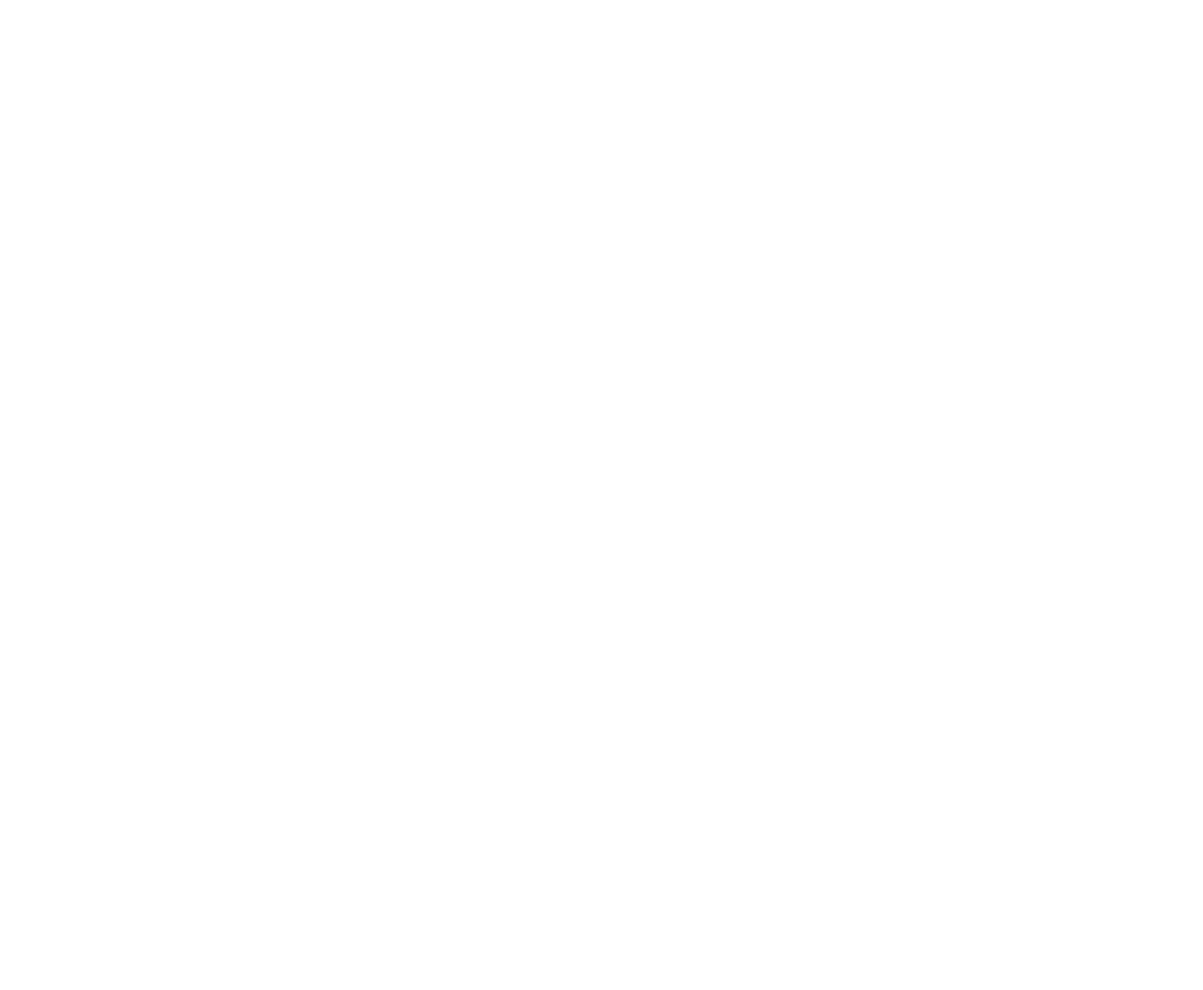
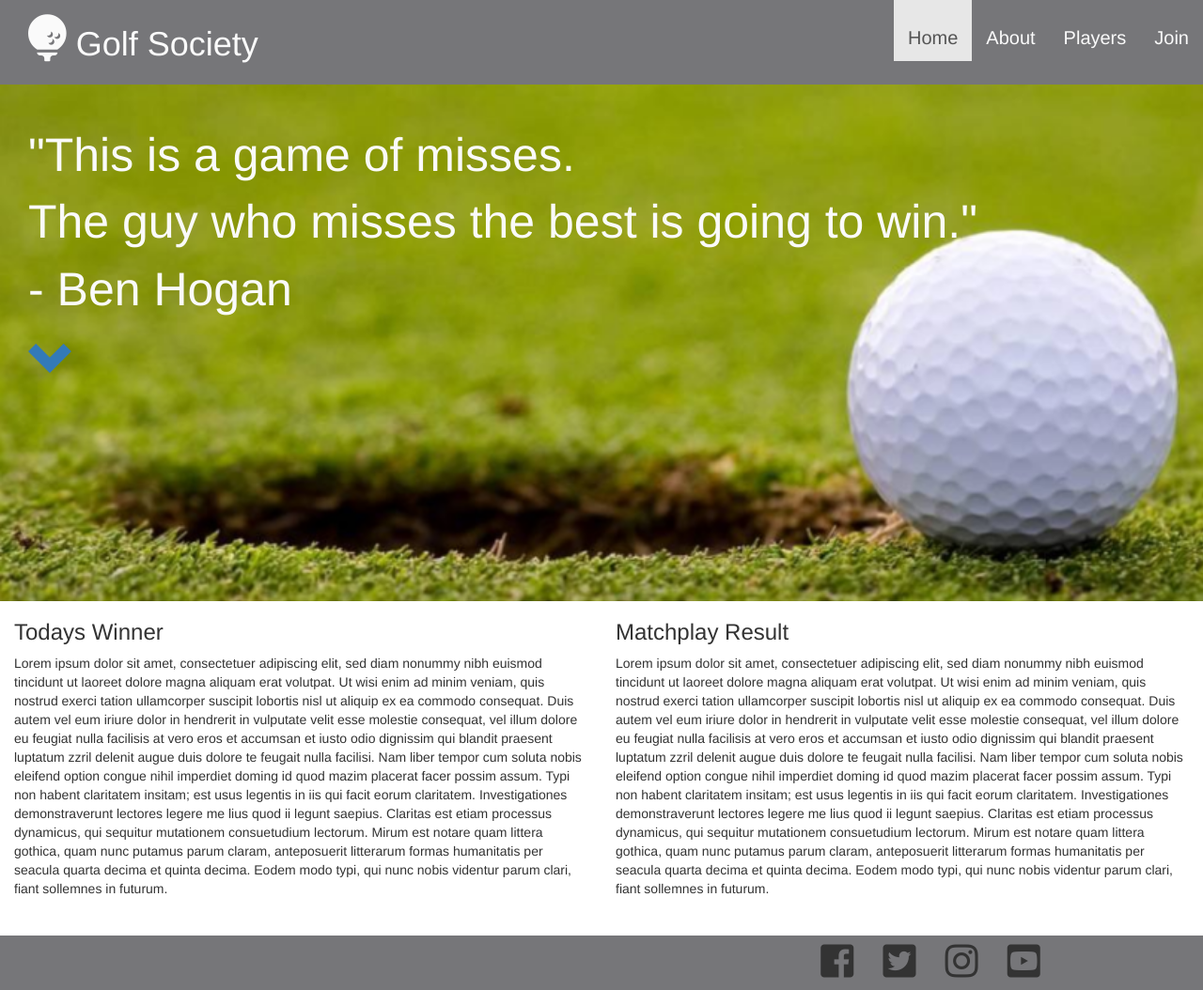
Before and after one commit to 4rc4ngel/golf_project, a plain HTML site: page index.html in a window 1280 px wide. Shown: the whole page at 94% size. Before the commit the page ends 800 px from the top, so only its background shows below. Drawn offline with nearby package versions, Linux system fonts and the light colour scheme; a web font is replaced by a local one.

Commit message:
layout and index complete

```diff
--- a/assets/css/styles.css
+++ b/assets/css/styles.css
@@ -0,0 +1,83 @@
+@import url('https://fonts.googleapis.com/css?family=Roboto:100,200,300,400,500,600,700,800|Patua+one:100,200,300,400,500,600,700');
+
+/*----------------------------------------------------------------------heading */
+
+/* -------------------------------------------------------------------- Golf Quote */
+
+.golf-quote{
+    font-size: 50px;
+    padding-left: 30px;
+    padding-top: 40px;
+    color: #fafafa;
+    background: url(/assets/imgs/background.jpg);
+    background-size: cover;
+    min-height: 550px;
+}
+
+.golf-quote p{
+    font-size: 50px;
+    /*padding-left: 30px;
+    padding-top: 40px;*/
+    color: #fafafa;
+}
+
+.golf-ball{
+    font-size: 50px;
+    padding-right: 10px;
+    color: #fafafa;
+}
+
+/*.arrow-style{
+    position: relative;
+    top: 150px;
+    left: 300px;
+    min-width: 50px;
+}*/
+
+/* -------------------------------------------------------------------- Nav Bar*/
+
+.navbar{
+    min-height: 90px;
+    background-color: #767679;
+    margin-bottom: 0;
+    border-radius: 0;
+}
+
+.navbar-default .navbar-nav li a {
+    color: #fafafa;
+    font-size: 20px;
+    padding-top: 30px;
+}
+
+.navbar-brand{
+    font-size: 36px;
+}
+
+.navbar-default{
+    border: none;
+}
+
+.navbar-default .navbar-brand{
+    color: #fafafa;
+}
+
+/* -------------------------------------------------------------------- footer*/
+
+.footer-bg-color{
+    background-color: #767679;
+}
+
+footer{
+    margin-top: 30px;
+}
+
+/* -------------------------------------------------------------------- Social Links*/
+
+
+.icons-style{
+    font-size: 40px;
+}
+
+.icons-style i{
+    padding-right: 20px;
+}
--- a/index.html
+++ b/index.html
@@ -2,20 +2,100 @@
 <html lang="en">
 <head>
     <link rel="stylesheet" href="https://maxcdn.bootstrapcdn.com/bootstrap/3.3.7/css/bootstrap.min.css" type="text/css" />
-    <link rel="stylesheet" href="https://maxcdn.bootstrapcdn.com/font-awesome/4.7.0/css/font-awesome.min.css" type="text/css" />
+    <link href="https://use.fontawesome.com/releases/v5.0.6/css/all.css" rel="stylesheet">
     <link rel="stylesheet" href="https://cdnjs.cloudflare.com/ajax/libs/hover.css/2.1.1/css/hover-min.css" type="text/css" />
     <link rel="stylesheet" href="/assets/css/styles.css" type="text/css" />
     <title></title>
 </head>
 <body>
     <header>
+       <nav class="container-fluid navbar navbar-default">
+               <div>
+                   <a class="navbar-brand" href="#"><i class="golf-ball fas fa-golf-ball"></i>Golf Society</a>
+               </div>
+               <ul class="nav navbar-nav navbar-right">
+                   <li class="active"><a href="#">Home</a></li>
+                   <li><a href="#">About</a></li>
+                   <li><a href="#">Players</a></li>
+                   <li><a href="#">Join</a></li>
+               </ul>
 
+       </nav>
     </header>
     <section>
+        <div class="container-fluid golf-quote">
+                <p>"This is a game of misses. <br>The guy who misses the best is going to win." <br>- Ben Hogan</p>
+            <p class="arrow-style">
+                <a href="#todays-winner"><span class="down-to-winner glyphicon glyphicon-chevron-down"></span></a>
+            </p>
+        </div>
+        <article class="container-fluid">
+            <div class="row">
+                <div class="col-xs-6">
+                    <h3>Todays Winner</h3>
+                    <p>Lorem ipsum dolor sit amet, consectetuer adipiscing elit,
+                    sed diam nonummy nibh euismod tincidunt ut laoreet dolore
+                    magna aliquam erat volutpat. Ut wisi enim ad minim veniam,
+                    quis nostrud exerci tation ullamcorper suscipit lobortis nisl
+                    ut aliquip ex ea commodo consequat. Duis autem vel eum iriure
+                    dolor in hendrerit in vulputate velit esse molestie consequat,
+                    vel illum dolore eu feugiat nulla facilisis at vero eros et
+                    accumsan et iusto odio dignissim qui blandit praesent luptatum
+                    zzril delenit augue duis dolore te feugait nulla facilisi.
+                    Nam liber tempor cum soluta nobis eleifend option congue
+                    nihil imperdiet doming id quod mazim placerat facer possim
+                    assum. Typi non habent claritatem insitam; est usus legentis
+                    in iis qui facit eorum claritatem. Investigationes
+                    demonstraverunt lectores legere me lius quod ii legunt saepius.
+                    Claritas est etiam processus dynamicus, qui sequitur mutationem
+                    consuetudium lectorum. Mirum est notare quam littera gothica,
+                    quam nunc putamus parum claram, anteposuerit litterarum formas
+                    humanitatis per seacula quarta decima et quinta decima. Eodem
+                    modo typi, qui nunc nobis videntur parum clari, fiant sollemnes
+                    in futurum.</p>
+                </div>
+                <div class="col-xs-6">
+                    <h3>Matchplay Result</h3>
+                    <p>Lorem ipsum dolor sit amet, consectetuer adipiscing elit,
+                    sed diam nonummy nibh euismod tincidunt ut laoreet dolore
+                    magna aliquam erat volutpat. Ut wisi enim ad minim veniam,
+                    quis nostrud exerci tation ullamcorper suscipit lobortis nisl
+                    ut aliquip ex ea commodo consequat. Duis autem vel eum iriure
+                    dolor in hendrerit in vulputate velit esse molestie consequat,
+                    vel illum dolore eu feugiat nulla facilisis at vero eros et
+                    accumsan et iusto odio dignissim qui blandit praesent luptatum
+                    zzril delenit augue duis dolore te feugait nulla facilisi.
+                    Nam liber tempor cum soluta nobis eleifend option congue
+                    nihil imperdiet doming id quod mazim placerat facer possim
+                    assum. Typi non habent claritatem insitam; est usus legentis
+                    in iis qui facit eorum claritatem. Investigationes
+                    demonstraverunt lectores legere me lius quod ii legunt saepius.
+                    Claritas est etiam processus dynamicus, qui sequitur mutationem
+                    consuetudium lectorum. Mirum est notare quam littera gothica,
+                    quam nunc putamus parum claram, anteposuerit litterarum formas
+                    humanitatis per seacula quarta decima et quinta decima. Eodem
+                    modo typi, qui nunc nobis videntur parum clari, fiant sollemnes
+                    in futurum.</p>
+                </div>
+            </div>
+        </article>
 
     </section>
-    <footer>
+    <footer class="footer-bg-color">
+        <div class="row">
+            <div class="col-xs-4">
 
+            </div>
+            <div class="col-xs-4">
+
+            </div>
+            <div class="col-xs-4 icons-style">
+                <i class="fab fa-facebook-square"></i>
+                <i class="fab fa-twitter-square"></i>
+                <i class="fab fa-instagram"></i>
+                <i class="fab fa-youtube-square"></i>
+            </div>
+        </div>
     </footer>
 </body>
 </html>
```
Also changed, not shown: assets/imgs/background.jpg (added).
